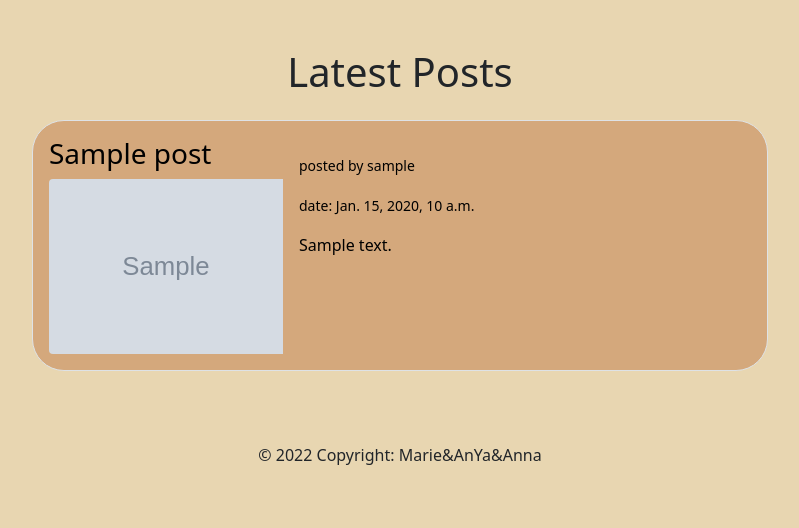
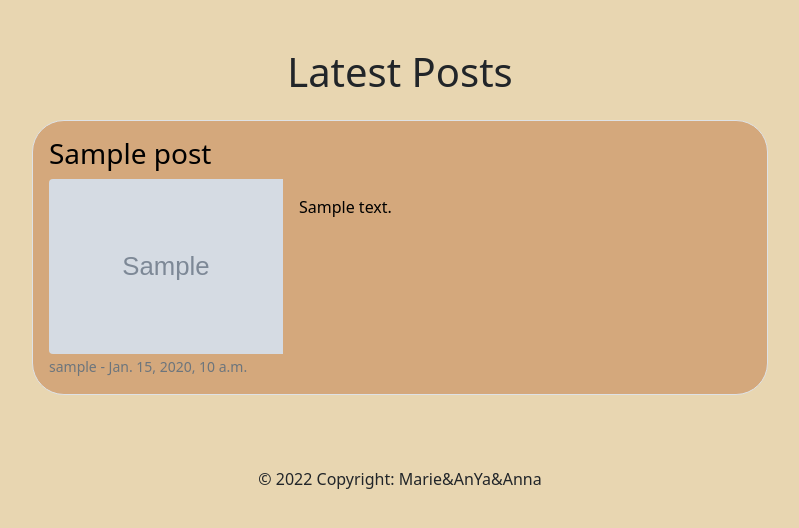
Before and after one commit to MarieEngel/message_board, a Django app: page / in a window 1280 px wide. Shown: the part 178-706 px from the top of the page, without its empty margins (240-1039 px from the left). Run offline with Django 4.2, Linux system fonts and the light colour scheme; a user stored in the database is signed in; tables that the repository leaves empty hold one stand-in row (values such as "Sample post"); grey boxes marked "Sample" are stand-in pictures.

Commit message:
change design of homepage

```diff
--- a/post/templates/post/home.html
+++ b/post/templates/post/home.html
@@ -12,29 +12,18 @@
             <a class="custom-post-title" href="{% url 'post:post' post.id %}">
             <div class="card custom-post-card my-2 border">
                 <div class="row m-3 g-0">
+                    <h3 class="card-title">{{ post.title }}</h3>
                     <div class="col-md-4">
-
-                            <h3 class="card-title">{{ post.title }}</h3>
                             {% if post.photo %}
                             <img src="{{ post.photo.url }}" class="img-fluid rounded-start" alt="...">
                             {% endif %}
-
+                            <p class="card-text text-muted"><small>{{ post.user }} - {{ post.created_at }}</small></p>
                     </div>
                     <div class="col-md-8">
                         <div class="card-body">
-                            <p class="card-text"><small>posted by {{ post.user }}</small></p>
-                            <p class="card-text"><small>date: {{ post.created_at }}</small></p>
                             <p class="card-text">{{ post.body|truncatechars:100 }}</p>
                         </div>
                     </div>
-                    <!-- <div class="card-body">
-                        {% if user.is_authenticated %}
-                        {% if user.id == post.user.id %}
-                            <a href="{% url 'post:update-post' post.id %}" class="btn btn-success-custom btn-sm" role="button">Edit</a>
-                            <a href="{% url 'post:delete-post' post.id %}" class="btn btn-danger-custom btn-sm" role="button">Delete</a>
-                        {% endif %}
-                        {% endif %}
-                    </div> -->
                 </div>
             </div>
         </a>
```
